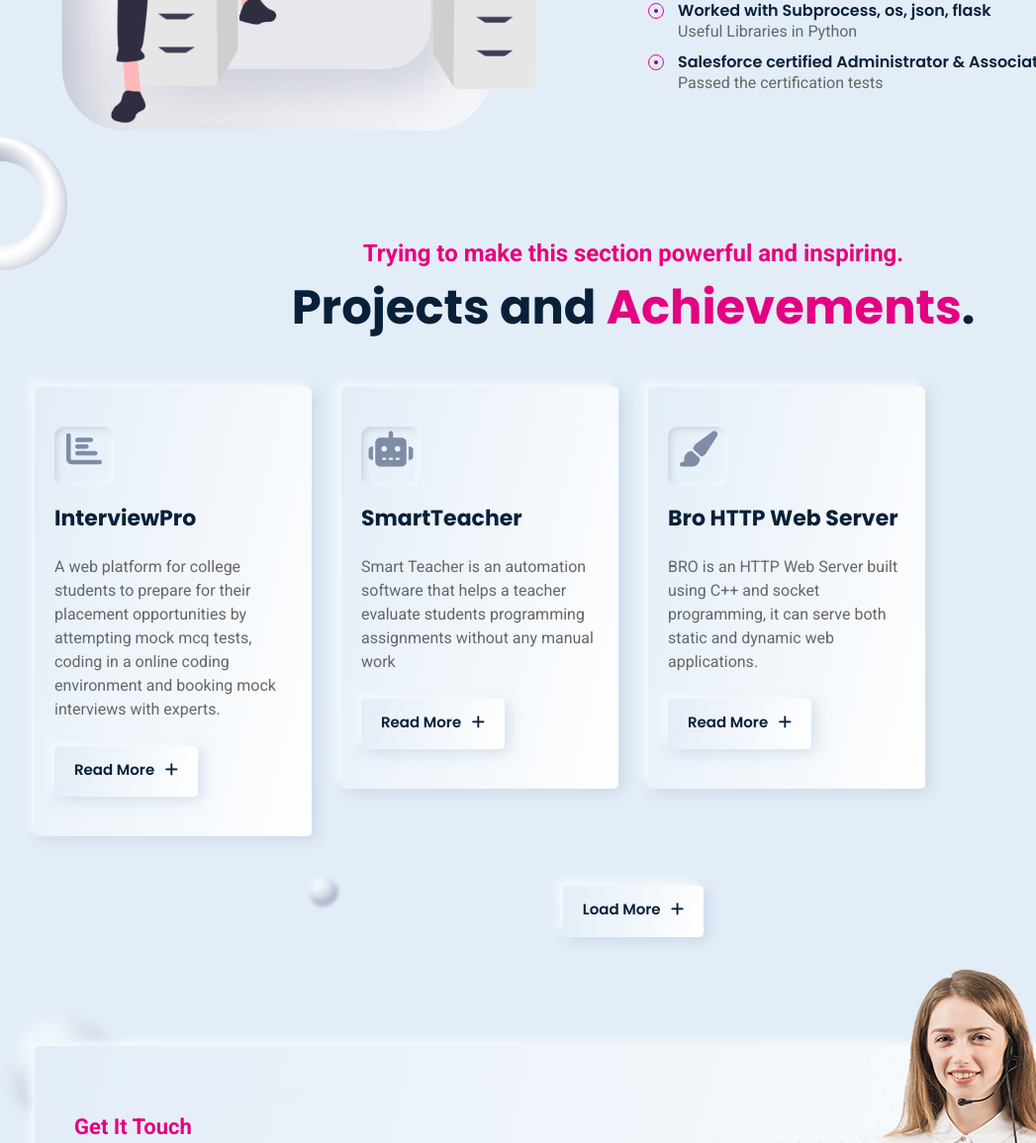
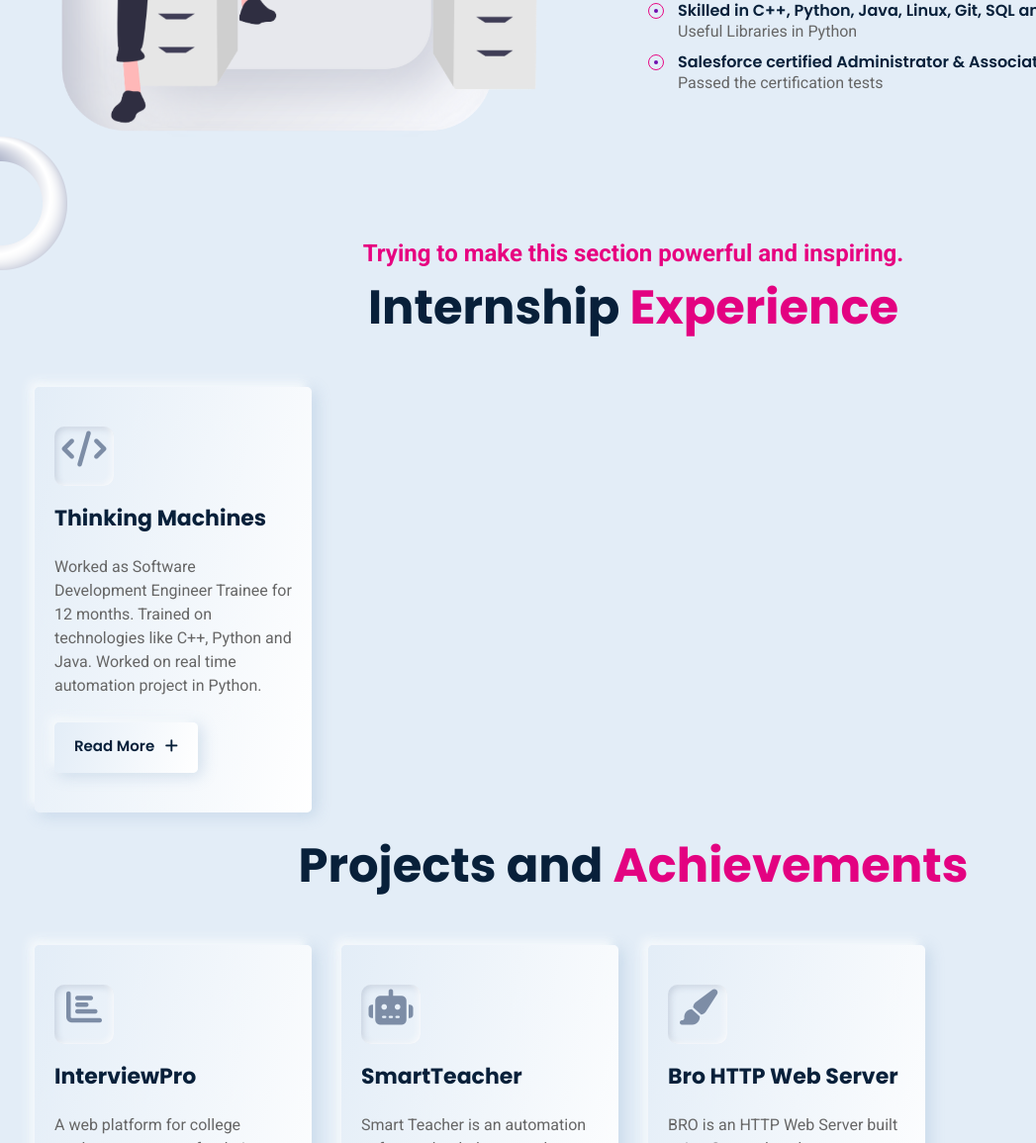
Before and after one commit to tanishka-kalra/tanishka-kalra.github.io, a plain HTML site: page index.html in a window 1280 px wide. Shown: the part 1467-2622 px from the top of the page at 99% size, without its empty margins (0-1047 px from the left). Drawn offline with Linux system fonts and the light colour scheme.

Commit message:
Update index.html

```diff
--- a/index.html
+++ b/index.html
@@ -180,7 +180,7 @@
 										<div class="tab-pane fade active show" id="pills-home" role="tabpanel" aria-labelledby="pills-home-tab">
 											<ul>
 												<li>
-													<span class="apihu-port-expertise-title">Worked with Subprocess, os, json, flask</span>
+													<span class="apihu-port-expertise-title">Skilled in C++, Python, Java, Linux, Git, SQL and JavaScript</span>
 													<span class="apihu-port-expertise-text">Useful Libraries in Python</span>
 												</li>
 												<li>
@@ -212,11 +212,30 @@
 					<div class="col-xl-12 text-center">
 						<div class="apihu-port-section-heading">
 							<p class="apihu-port-section-subtitle">Trying to make this section powerful and inspiring.</p>
-							<h2 class="apihu-port-section-title">Projects and <span class="apihu-port-section-title-color">Achievements</span>.</h2>
+							<h2 class="apihu-port-section-title">Internship<span class="apihu-port-section-title-color"> Experience</span></h2>
 						</div>
 					</div>
 				</div>
-
+				<div class="row">
+					<div class="col-xl-3 col-lg-3 col-md-6">
+						<div class="apihu-port-single-service wow fadeInUp" data-wow-delay="0.2s" style="visibility: visible; animation-delay: 0.2s; animation-name: fadeInUp;">
+							<div class="apihu-port-service-icon-box">
+								<i class="fa-solid fa-code"></i>
+							</div>
+							<h3 class="apihu-port-single-service-title">Thinking Machines</h3>
+							<p class="apihu-port-single-service-text">Worked as Software Development Engineer Trainee for 12 months. Trained on technologies like C++, Python and Java. Worked on real time automation project in Python.</p>
+							<a class="apihu-port-single-service-btn" href="#">Read More <i class="fas fa-plus"></i></a>
+						</div>
+					</div>
+				</div>
+				<br>
+				<div class="row">
+					<div class="col-xl-12 text-center">
+						<div class="apihu-port-section-heading">
+							<h2 class="apihu-port-section-title">Projects and <span class="apihu-port-section-title-color">Achievements</span></h2>
+						</div>
+					</div>
+				</div>
 				<div class="row">
 					<div class="col-xl-3 col-lg-3 col-md-6">
 						<div class="apihu-port-single-service wow fadeInUp" data-wow-delay="0.2s" style="visibility: visible; animation-delay: 0.2s; animation-name: fadeInUp;">
@@ -251,7 +270,6 @@
 							<a class="apihu-port-single-service-btn" href="#">Read More <i class="fas fa-plus"></i></a>
 						</div>
 					</div>
-
 				</div>
 				<div class="row">
 					<div class="col-xl-12 text-center">
```
